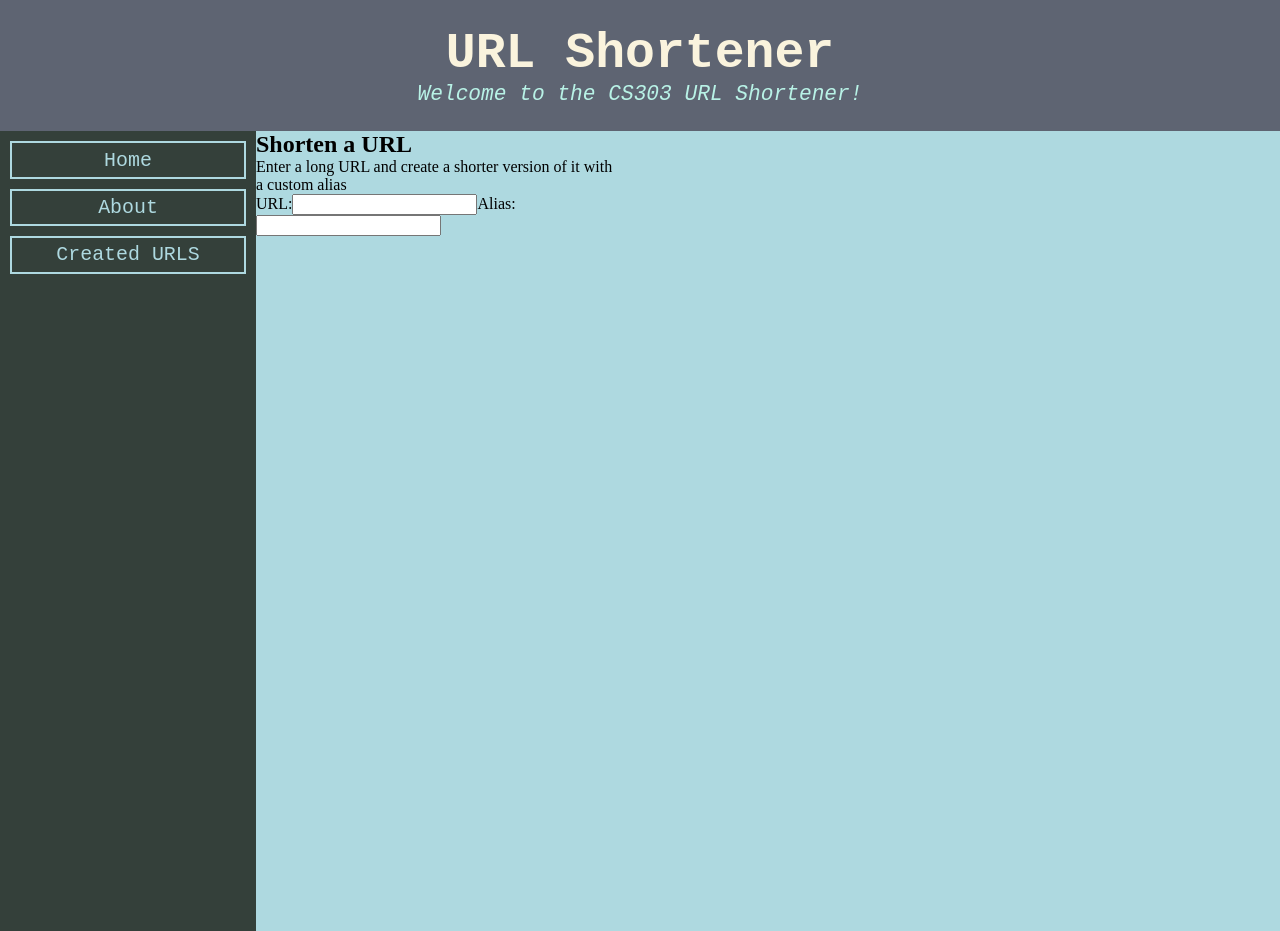
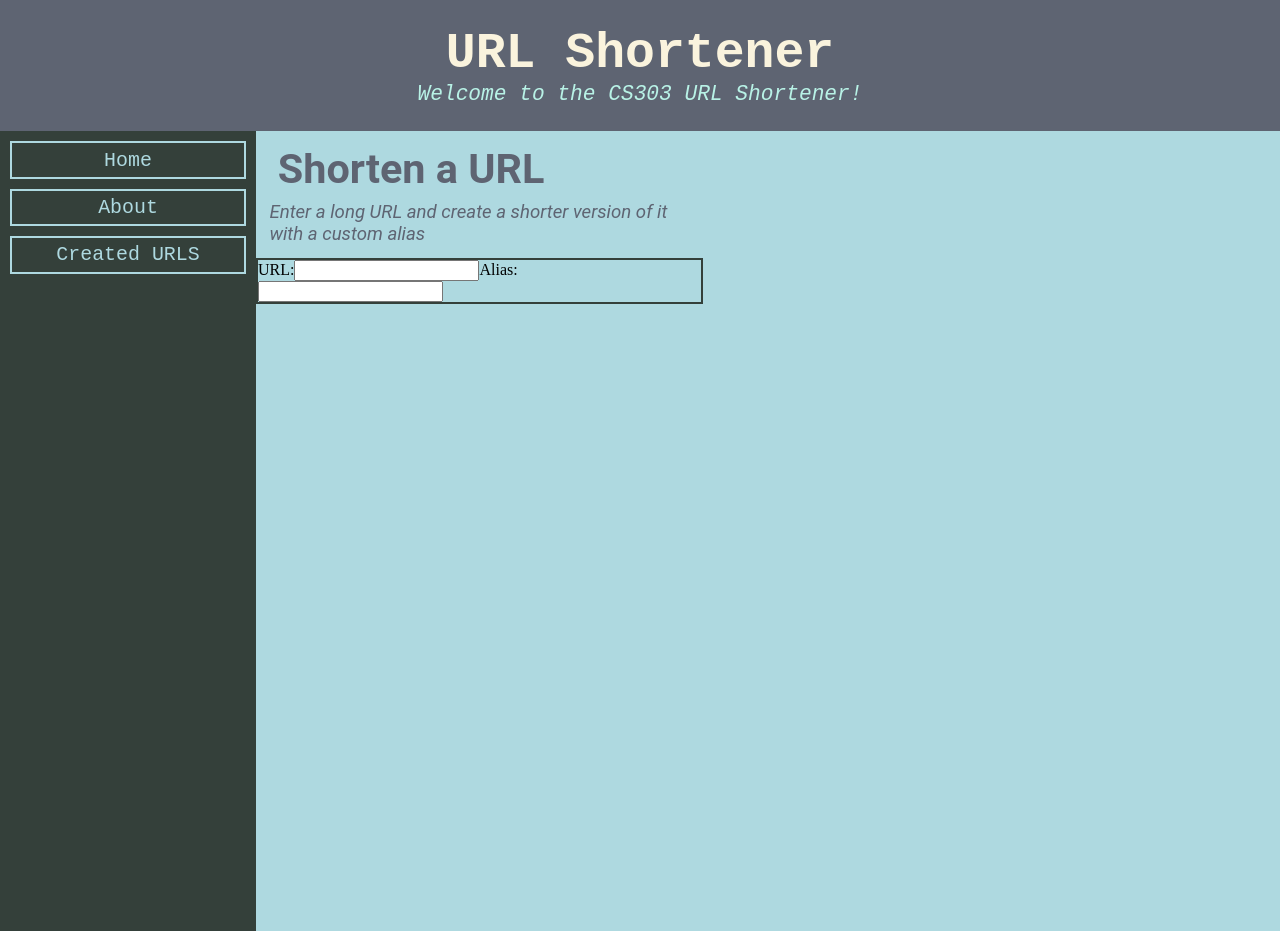
Before and after one commit to WynnMusselman/mp-5, a Next.js app: page / in a window 1280 px wide. Built offline with nearby package versions, Linux system fonts and the light colour scheme.

Commit message:
did some styling to form input

```diff
--- a/app/components/URLInputForm.tsx
+++ b/app/components/URLInputForm.tsx
@@ -6,13 +6,37 @@ const MainStyled = styled.main`
     width: 80%;
 `
 
+const TitleStyled = styled.div`
+    margin: 3%;
+`
+
+const H2Styled = styled.h2`
+    font: bold calc(3px + 3vw) "Roboto", monospace;
+    color: #5E6472;
+    margin: 2%;
+`
+
+const PStyled = styled.p`
+    font: italic calc(2px + 1.3vw) "Roboto", monospace;
+    color: #5E6472;
+`
+
+const FormStyled = styled.form`
+    border: 2px solid #34403A;
+`
+
 export default function URLInputForm(){
 
     return(
         <MainStyled>
-            <h2>Shorten a URL</h2>
-            <p>Enter a long URL and create a shorter version of it with a custom alias</p>
-            <form>
+
+
+            <TitleStyled>
+                <H2Styled>Shorten a URL</H2Styled>
+                <PStyled>Enter a long URL and create a shorter version of it with a custom alias</PStyled>
+            </TitleStyled>
+
+            <FormStyled>
                 {/*enter URL*/}
                 <label htmlFor="url">URL:</label>
                 <input type="text" id="url"/>
@@ -20,7 +44,7 @@ export default function URLInputForm(){
                 {/*enter alias for URL*/}
                 <label htmlFor="alias">Alias:</label>
                 <input type="text" id="alias"/>
-            </form>
+            </FormStyled>
         </MainStyled>
     )
 }
```
